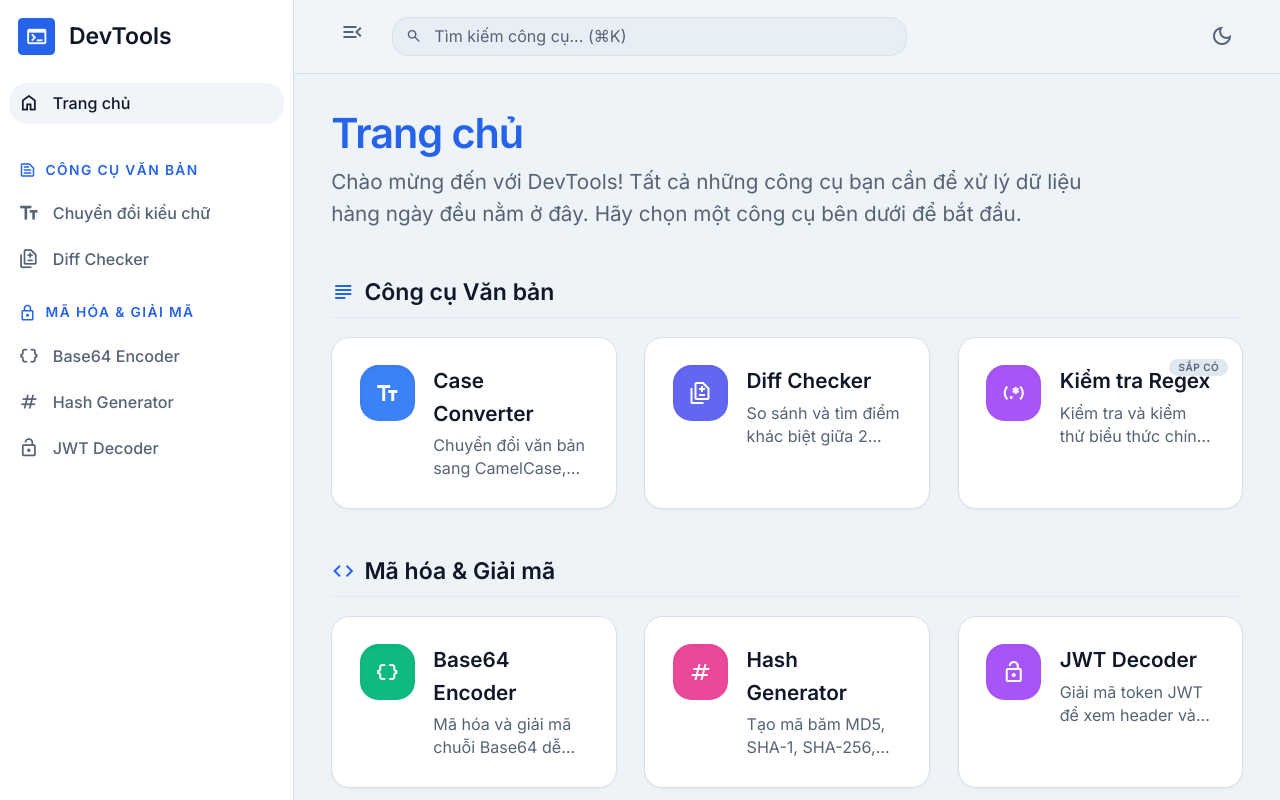
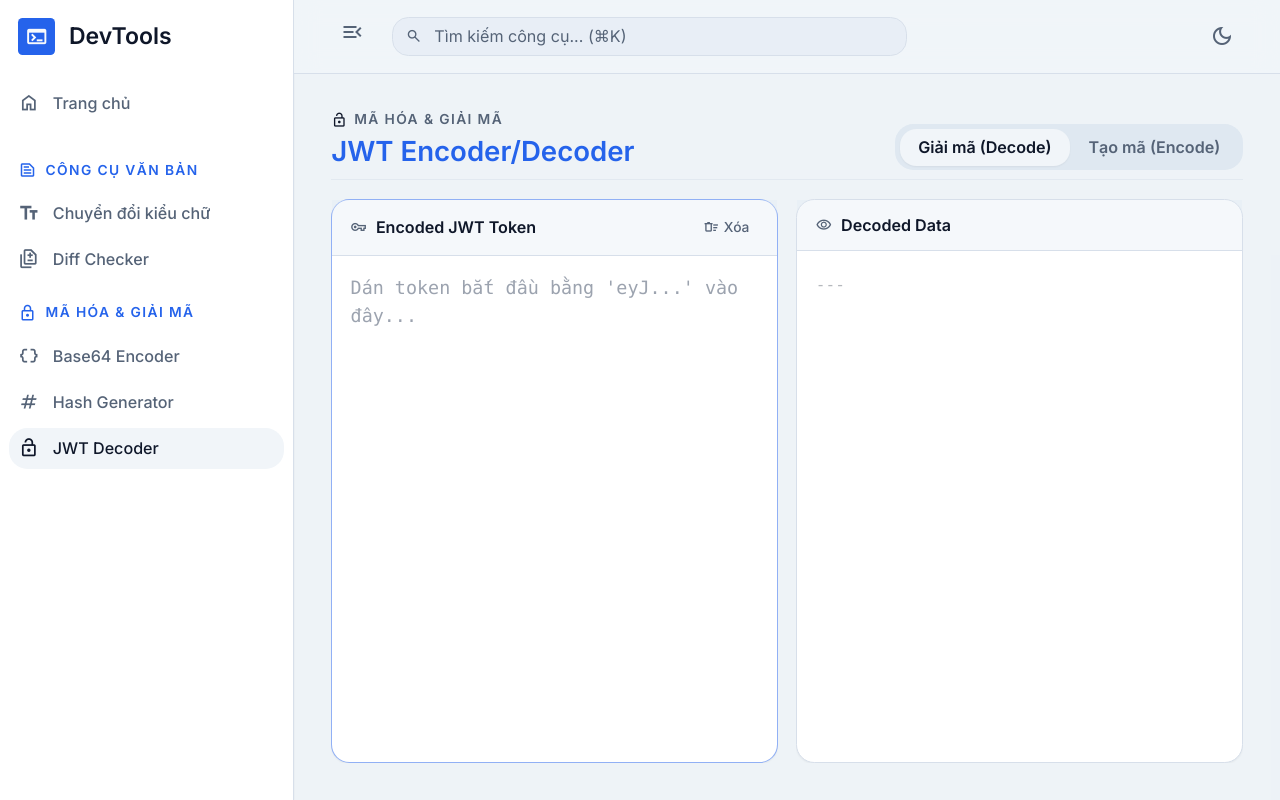
Before and after one commit to DamMinhChien/DevTools, a React (Vite) app: page /jwt in a window 1280 px wide. Built offline with nearby package versions, Linux system fonts and the light colour scheme.

Commit message:
Chuyển đổi kiến trúc sang sử dụng TanStack Router

```diff
--- a/package.json
+++ b/package.json
@@ -16,6 +16,7 @@
     "@radix-ui/react-icons": "^1.3.2",
     "@radix-ui/react-popover": "^1.1.16",
     "@radix-ui/react-slot": "^1.2.5",
+    "@tanstack/react-router": "^1.170.15",
     "class-variance-authority": "^0.7.1",
     "clsx": "^2.1.1",
     "crypto-js": "^4.2.0",
--- a/src/App.tsx
+++ b/src/App.tsx
@@ -3,15 +3,11 @@ import { useAppStore } from "./store/useAppStore";
 import { useHotkeys } from "react-hotkeys-hook";
 import { motion, AnimatePresence } from "framer-motion";
 import { Helmet } from "react-helmet-async";
-import TextCaseConverter from "./pages/text/case-converter";
-import DiffChecker from "./pages/text/diff-checker";
-import Base64Converter from "./pages/encoders/base64";
-import HashGenerator from "./pages/encoders/hash-generator";
-import JwtDecoder from "./pages/encoders/jwt";
-import Home from "./pages/home";
+import { Link, Outlet, useLocation } from "@tanstack/react-router";
 
 function App() {
-  const { theme, setTheme, isSidebarOpen, toggleSidebar, activeToolId, setActiveToolId } = useAppStore();
+  const { theme, setTheme, isSidebarOpen, toggleSidebar } = useAppStore();
+  const location = useLocation();
 
   // Handle Dark mode sync
   useEffect(() => {
@@ -32,11 +28,11 @@ function App() {
   });
 
   let pageTitle = "Trang chủ";
-  if (activeToolId === 'case-converter') pageTitle = "Chuyển đổi kiểu chữ";
-  else if (activeToolId === 'diff-checker') pageTitle = "Diff Checker";
-  else if (activeToolId === 'base64') pageTitle = "Base64 Encoder";
-  else if (activeToolId === 'hash-generator') pageTitle = "Hash Generator";
-  else if (activeToolId === 'jwt') pageTitle = "JWT Encoder/Decoder";
+  if (location.pathname === '/case-converter') pageTitle = "Chuyển đổi kiểu chữ";
+  else if (location.pathname === '/diff-checker') pageTitle = "Diff Checker";
+  else if (location.pathname === '/base64') pageTitle = "Base64 Encoder";
+  else if (location.pathname === '/hash-generator') pageTitle = "Hash Generator";
+  else if (location.pathname === '/jwt') pageTitle = "JWT Encoder/Decoder";
 
   return (
     <>
@@ -53,8 +49,8 @@ function App() {
           }`}
         >
           {/* Brand Header */}
-        <div
-          onClick={() => setActiveToolId('home')}
+          <Link
+            to="/"
             className={`px-4 mb-6 flex items-center cursor-pointer hover:opacity-80 transition-opacity overflow-hidden whitespace-nowrap ${isSidebarOpen ? "justify-start gap-3" : "justify-center"}`}
           >
             <motion.div layout className="w-8 h-8 shrink-0 bg-primary rounded flex items-center justify-center">
@@ -75,18 +71,16 @@ function App() {
                 </motion.div>
               )}
             </AnimatePresence>
-        </div>
+          </Link>
 
           {/* Navigation */}
           <nav className="flex-1 px-2 space-y-1 overflow-y-auto no-scrollbar">
 
-          <button
-            onClick={() => setActiveToolId('home')}
-            className={`w-full flex items-center px-2 py-2 text-sm font-medium rounded-lg transition-colors mb-4 group ${
-              activeToolId === 'home'
-                ? "bg-secondary text-secondary-foreground"
-                : "text-muted-foreground hover:bg-muted hover:text-foreground"
-            } ${isSidebarOpen ? "justify-start gap-3" : "justify-center"}`}
+            <Link
+              to="/"
+              className={`w-full flex items-center px-2 py-2 text-sm font-medium rounded-lg transition-colors mb-4 group ${isSidebarOpen ? "justify-start gap-3" : "justify-center"}`}
+              activeProps={{ className: "bg-secondary text-secondary-foreground" }}
+              inactiveProps={{ className: "text-muted-foreground hover:bg-muted hover:text-foreground" }}
               title="Trang chủ"
             >
               <motion.span layout className="material-symbols-outlined shrink-0 text-lg">home</motion.span>
@@ -103,7 +97,7 @@ function App() {
                   </motion.span>
                 )}
               </AnimatePresence>
-          </button>
+            </Link>
 
             {/* Group: Text Tools */}
             <div className="pt-2">
@@ -124,13 +118,11 @@ function App() {
               </div>
 
               <div className="mt-1 space-y-1">
-              <button
-                onClick={() => setActiveToolId('case-converter')}
-                className={`w-full flex items-center px-2 py-2 text-sm font-medium rounded-lg transition-colors group ${
-                  activeToolId === 'case-converter'
-                    ? "bg-secondary text-secondary-foreground"
-                    : "text-muted-foreground hover:bg-muted hover:text-foreground"
-                } ${isSidebarOpen ? "justify-start gap-3" : "justify-center"}`}
+                <Link
+                  to="/case-converter"
+                  className={`w-full flex items-center px-2 py-2 text-sm font-medium rounded-lg transition-colors group ${isSidebarOpen ? "justify-start gap-3" : "justify-center"}`}
+                  activeProps={{ className: "bg-secondary text-secondary-foreground" }}
+                  inactiveProps={{ className: "text-muted-foreground hover:bg-muted hover:text-foreground" }}
                   title="Chuyển đổi kiểu chữ"
                 >
                   <motion.span layout className="material-symbols-outlined shrink-0 text-lg">text_fields</motion.span>
@@ -147,15 +139,13 @@ function App() {
                       </motion.span>
                     )}
                   </AnimatePresence>
-              </button>
+                </Link>
 
-              <button
-                onClick={() => setActiveToolId('diff-checker')}
-                className={`w-full flex items-center px-2 py-2 text-sm font-medium rounded-lg transition-colors group ${
-                  activeToolId === 'diff-checker'
-                    ? "bg-secondary text-secondary-foreground"
-                    : "text-muted-foreground hover:bg-muted hover:text-foreground"
-                } ${isSidebarOpen ? "justify-start gap-3" : "justify-center"}`}
+                <Link
+                  to="/diff-checker"
+                  className={`w-full flex items-center px-2 py-2 text-sm font-medium rounded-lg transition-colors group ${isSidebarOpen ? "justify-start gap-3" : "justify-center"}`}
+                  activeProps={{ className: "bg-secondary text-secondary-foreground" }}
+                  inactiveProps={{ className: "text-muted-foreground hover:bg-muted hover:text-foreground" }}
                   title="Diff Checker"
                 >
                   <motion.span layout className="material-symbols-outlined shrink-0 text-lg">difference</motion.span>
@@ -172,7 +162,7 @@ function App() {
                       </motion.span>
                     )}
                   </AnimatePresence>
-              </button>
+                </Link>
               </div>
             </div>
 
@@ -195,13 +185,11 @@ function App() {
               </div>
 
               <div className="mt-1 space-y-1">
-              <button
-                onClick={() => setActiveToolId('base64')}
-                className={`w-full flex items-center px-2 py-2 text-sm font-medium rounded-lg transition-colors group ${
-                  activeToolId === 'base64'
-                    ? "bg-secondary text-secondary-foreground"
-                    : "text-muted-foreground hover:bg-muted hover:text-foreground"
-                } ${isSidebarOpen ? "justify-start gap-3" : "justify-center"}`}
+                <Link
+                  to="/base64"
+                  className={`w-full flex items-center px-2 py-2 text-sm font-medium rounded-lg transition-colors group ${isSidebarOpen ? "justify-start gap-3" : "justify-center"}`}
+                  activeProps={{ className: "bg-secondary text-secondary-foreground" }}
+                  inactiveProps={{ className: "text-muted-foreground hover:bg-muted hover:text-foreground" }}
                   title="Base64 Encoder"
                 >
                   <motion.span layout className="material-symbols-outlined shrink-0 text-lg">data_object</motion.span>
@@ -218,15 +206,13 @@ function App() {
                       </motion.span>
                     )}
                   </AnimatePresence>
-              </button>
+                </Link>
 
-              <button
-                onClick={() => setActiveToolId('hash-generator')}
-                className={`w-full flex items-center px-2 py-2 text-sm font-medium rounded-lg transition-colors group ${
-                  activeToolId === 'hash-generator'
-                    ? "bg-secondary text-secondary-foreground"
-                    : "text-muted-foreground hover:bg-muted hover:text-foreground"
-                } ${isSidebarOpen ? "justify-start gap-3" : "justify-center"}`}
+                <Link
+                  to="/hash-generator"
+                  className={`w-full flex items-center px-2 py-2 text-sm font-medium rounded-lg transition-colors group ${isSidebarOpen ? "justify-start gap-3" : "justify-center"}`}
+                  activeProps={{ className: "bg-secondary text-secondary-foreground" }}
+                  inactiveProps={{ className: "text-muted-foreground hover:bg-muted hover:text-foreground" }}
                   title="Hash Generator"
                 >
                   <motion.span layout className="material-symbols-outlined shrink-0 text-lg">tag</motion.span>
@@ -243,15 +229,13 @@ function App() {
                       </motion.span>
                     )}
                   </AnimatePresence>
-              </button>
+                </Link>
 
-              <button
-                onClick={() => setActiveToolId('jwt')}
-                className={`w-full flex items-center px-2 py-2 text-sm font-medium rounded-lg transition-colors group ${
-                  activeToolId === 'jwt'
-                    ? "bg-secondary text-secondary-foreground"
-                    : "text-muted-foreground hover:bg-muted hover:text-foreground"
-                } ${isSidebarOpen ? "justify-start gap-3" : "justify-center"}`}
+                <Link
+                  to="/jwt"
+                  className={`w-full flex items-center px-2 py-2 text-sm font-medium rounded-lg transition-colors group ${isSidebarOpen ? "justify-start gap-3" : "justify-center"}`}
+                  activeProps={{ className: "bg-secondary text-secondary-foreground" }}
+                  inactiveProps={{ className: "text-muted-foreground hover:bg-muted hover:text-foreground" }}
                   title="JWT Decoder"
                 >
                   <motion.span layout className="material-symbols-outlined shrink-0 text-lg">lock_open</motion.span>
@@ -268,7 +252,7 @@ function App() {
                       </motion.span>
                     )}
                   </AnimatePresence>
-              </button>
+                </Link>
               </div>
             </div>
           </nav>
@@ -330,12 +314,7 @@ function App() {
 
           {/* Tool Viewport */}
           <main className="flex-1 overflow-y-auto p-4 md:p-8 bg-muted/20">
-          {activeToolId === 'home' && <Home />}
-          {activeToolId === 'case-converter' && <TextCaseConverter />}
-          {activeToolId === 'diff-checker' && <DiffChecker />}
-          {activeToolId === 'base64' && <Base64Converter />}
-          {activeToolId === 'hash-generator' && <HashGenerator />}
-          {activeToolId === 'jwt' && <JwtDecoder />}
+            <Outlet />
           </main>
         </motion.div>
       </div>
--- a/src/main.tsx
+++ b/src/main.tsx
@@ -1,13 +1,14 @@
 import { StrictMode } from "react";
 import { createRoot } from "react-dom/client";
 import { HelmetProvider } from "react-helmet-async";
+import { RouterProvider } from "@tanstack/react-router";
+import { router } from "./router.tsx";
 import "./index.css";
-import App from "./App.tsx";
 
 createRoot(document.getElementById("root")!).render(
   <StrictMode>
     <HelmetProvider>
-      <App />
+      <RouterProvider router={router} />
     </HelmetProvider>
   </StrictMode>,
 );
--- a/src/pages/home/index.tsx
+++ b/src/pages/home/index.tsx
@@ -1,8 +1,8 @@
 import { motion } from "framer-motion";
-import { useAppStore } from "../../store/useAppStore";
+import { useNavigate } from "@tanstack/react-router";
 
 export default function Home() {
-  const { setActiveToolId } = useAppStore();
+  const navigate = useNavigate();
 
   const container = {
     hidden: { opacity: 0 },
@@ -114,7 +114,7 @@ export default function Home() {
                   key={tool.id}
                   variants={item}
                   onClick={() => {
-                    if (!tool.disabled) setActiveToolId(tool.id);
+                    if (!tool.disabled) navigate({ to: `/${tool.id}` });
                   }}
                   className={`relative overflow-hidden rounded-xl border border-border bg-card p-6 shadow-sm transition-all duration-200
                     ${tool.disabled
--- /dev/null
+++ b/src/router.tsx
@@ -0,0 +1,74 @@
+import { createRootRoute, createRoute, createRouter } from "@tanstack/react-router";
+
+// Import Layout (App)
+import App from "./App";
+
+// Import Pages
+import Home from "./pages/home";
+import TextCaseConverter from "./pages/text/case-converter";
+import DiffChecker from "./pages/text/diff-checker";
+import Base64Converter from "./pages/encoders/base64";
+import HashGenerator from "./pages/encoders/hash-generator";
+import JwtDecoder from "./pages/encoders/jwt";
+
+// Create root route with App as component
+const rootRoute = createRootRoute({
+  component: App,
+});
+
+// Create children routes
+const indexRoute = createRoute({
+  getParentRoute: () => rootRoute,
+  path: "/",
+  component: Home,
+});
+
+const caseConverterRoute = createRoute({
+  getParentRoute: () => rootRoute,
+  path: "/case-converter",
+  component: TextCaseConverter,
+});
+
+const diffCheckerRoute = createRoute({
+  getParentRoute: () => rootRoute,
+  path: "/diff-checker",
+  component: DiffChecker,
+});
+
+const base64Route = createRoute({
+  getParentRoute: () => rootRoute,
+  path: "/base64",
+  component: Base64Converter,
+});
+
+const hashGeneratorRoute = createRoute({
+  getParentRoute: () => rootRoute,
+  path: "/hash-generator",
+  component: HashGenerator,
+});
+
+const jwtRoute = createRoute({
+  getParentRoute: () => rootRoute,
+  path: "/jwt",
+  component: JwtDecoder,
+});
+
+// Build route tree
+const routeTree = rootRoute.addChildren([
+  indexRoute,
+  caseConverterRoute,
+  diffCheckerRoute,
+  base64Route,
+  hashGeneratorRoute,
+  jwtRoute,
+]);
+
+// Create and export router instance
+export const router = createRouter({ routeTree });
+
+// Register router for type safety
+declare module "@tanstack/react-router" {
+  interface Register {
+    router: typeof router;
+  }
+}
--- a/src/store/useAppStore.ts
+++ b/src/store/useAppStore.ts
@@ -9,9 +9,6 @@ interface AppState {
 
   isSidebarOpen: boolean;
   toggleSidebar: () => void;
-
-  activeToolId: string | null;
-  setActiveToolId: (id: string) => void;
 }
 
 export const useAppStore = create<AppState>()(
@@ -22,9 +19,6 @@ export const useAppStore = create<AppState>()(
 
       isSidebarOpen: true,
       toggleSidebar: () => set((state) => ({ isSidebarOpen: !state.isSidebarOpen })),
-
-      activeToolId: "home",
-      setActiveToolId: (id) => set({ activeToolId: id }),
     }),
     {
       name: "devtools-storage", // name of item in the storage (must be unique)
```
Also changed, not shown: 1 other file (tests, documents, lock files or other folders). Lines whose indentation alone changed are shown as unchanged.
